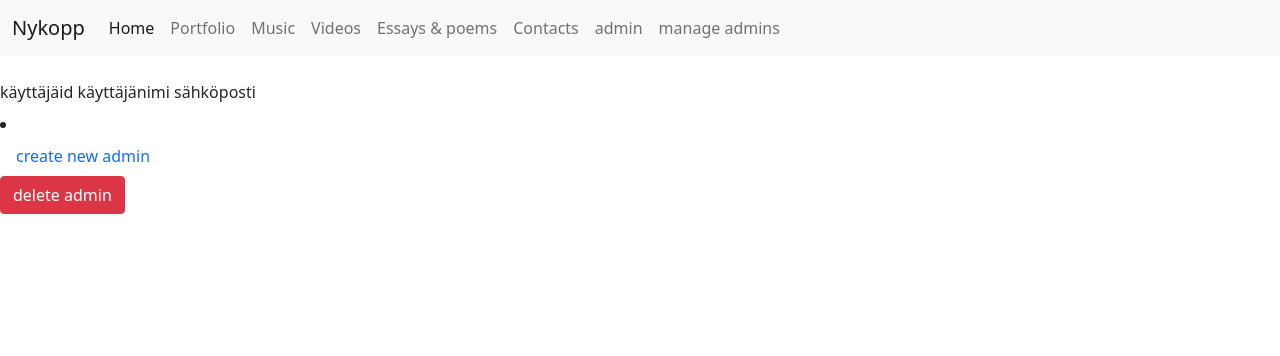
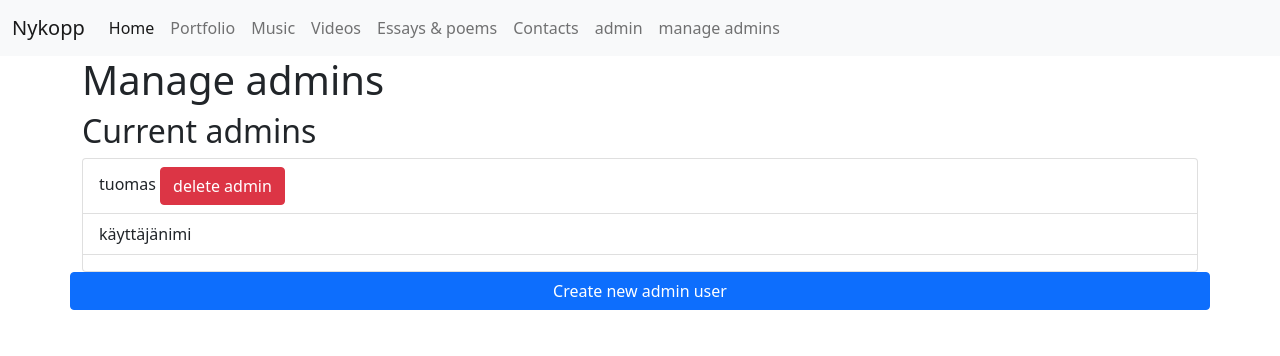
Before and after one commit to datamonnit/nykopp2.0, a PHP site: page /admin/manageAdmin.php in a window 1280 px wide. Shown: the top 356 px of the page. Run offline with PHP 8.4, Linux system fonts and the light colour scheme; a user stored in the database is signed in.

Commit message:
tein käyttäjien näyttö sivun

```diff
--- a/admin/manageAdmin.php
+++ b/admin/manageAdmin.php
@@ -9,34 +9,32 @@ include_once '../layout/nav.inc.php';
 include_once '../layout/bottom.inc.php';
 ?>
 
-<!DOCTYPE html>
-<html lang="en">
-<head>
-    <meta charset="UTF-8">
-    <meta http-equiv="X-UA-Compatible" content="IE=edge">
-    <meta name="viewport" content="width=device-width, initial-scale=1.0">
-    <title>Document</title>
-</head>
-<body>
-<div class="form-group">
-<form name="manageAdmins">
-    <fieldset>
-    <label for="id" name="id" class="form-label mt-4">käyttäjäid</label>
+<div class="container">
+    <div class="row">
+        <div class="col">
+            <h1>Manage admins</h1>
+            <h2>Current admins</h2>
+            <ul class="list-group">
+                <!-- Admin-lista kannasta -->
 
+                <li id="adminUl" class="list-group-item">
 
-    <label for="username" name="username" class="form-label mt-4">käyttäjänimi</label>
+                    tuomas <button id="deleteLastAdmin" class="btn btn-danger">delete admin</button>
 
+                </li>
+                <li class="list-group-item">
+                    käyttäjänimi
+                </li>
 
-    <label for="email" name="email" class="form-label mt-4">sähköposti</label>
+                <li class="list-group-item">
+                </li>
+            </ul>
+        </div>
+        <a href="adminRegister.php" class="btn btn-primary">Create new admin user</a>
+    </div>
 
+</div>
 
-    </fieldset>
-    <li class="nav-item">
-        <a class="nav-link" href="adminRegister.php">create new admin</a>
-    </li>
-    <button id="deleteLastAdmin" class="btn btn-danger">delete admin</button>
-    </form>
-</div>
 <script src="../js/admin.js"></script>
 <script src="../js/common.js"></script>
 </body>
--- a/adminLogin.php
+++ b/adminLogin.php
@@ -1,6 +1,5 @@
 <?php include_once 'layout/top.inc.php';  ?>
 <?php include_once 'layout/nav.inc.php';  ?>
-
 
 <div class="container">
 <form name="login">
--- a/backend/LoginAdmin.php
+++ b/backend/LoginAdmin.php
@@ -1,5 +1,5 @@
 <?php
-
+session_start();
 header("Content-Type: application/json;charset=UTF-8");
 
 if (!isset($_POST['username']) || !isset($_POST['password'])) {
--- a/layout/admin-nav.inc.php
+++ b/layout/admin-nav.inc.php
@@ -26,7 +26,7 @@
           <a class="nav-link" href="manageNews.php">News</a>
         </li>
         <li class="nav-item">
-          <a class="nav-link" href="adminRegister.php">Users</a>
+          <a class="nav-link" href="manageAdmin.php">Users</a>
         </li>
       </ul>
     </div>
```
Also changed, not shown: admin/adminRegister.php (+8 -3 lines), backend/showAdmin.php (+8 -17 lines), js/admin.js (+27 -27 lines).
